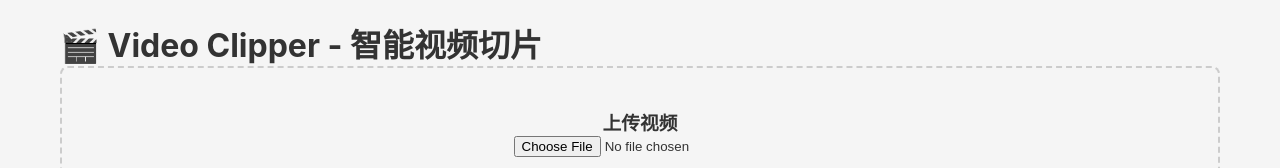
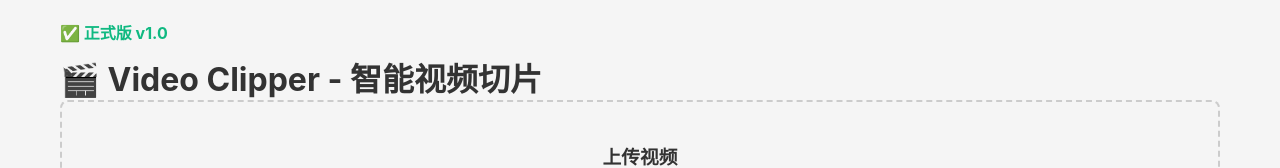
Before and after one commit to yangkai258/video-clipper, a React (Vite) app in the folder frontend/: page / in a window 1280 px wide. Shown: the top 168 px of the page. Built offline with nearby package versions, Linux system fonts and the light colour scheme; no server answers.

Commit message:
feat: 添加版本标识，便于区分正式版/测试版

```diff
--- a/frontend/src/App.jsx
+++ b/frontend/src/App.jsx
@@ -93,8 +93,13 @@ function App() {
     }
   }
 
+  // 版本标识（用于区分正式版/测试版）
+  const VERSION_LABEL = window.location.port === '3030' ? '🧪 测试版 v1.1-beta' : '✅ 正式版 v1.0'
+  const VERSION_STYLE = window.location.port === '3030' ? { color: '#f59e0b' } : { color: '#10b981' }
+
   return (
     <div style={{ padding: '20px', maxWidth: '1200px', margin: '0 auto' }}>
+      <div style={{ ...VERSION_STYLE, marginBottom: '10px', fontWeight: 'bold' }}>{VERSION_LABEL}</div>
       <h1>🎬 Video Clipper - 智能视频切片</h1>
 
       {/* 上传区域 */}
```
